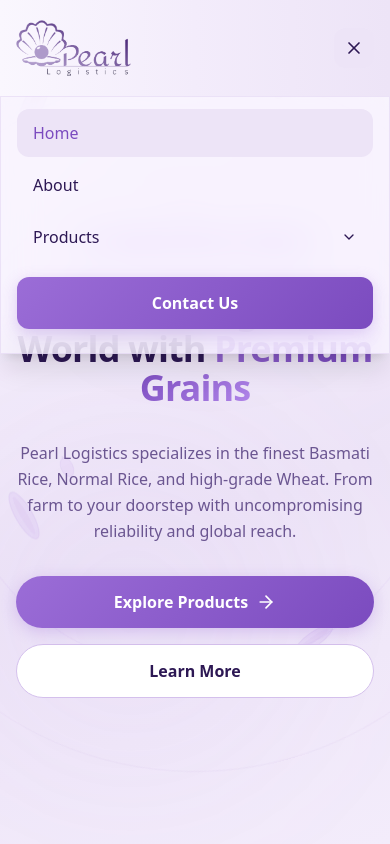
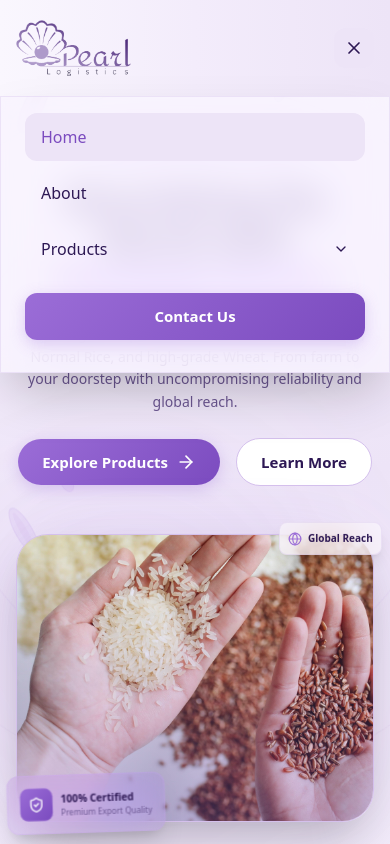
Before and after one commit to unnatrathod123/pearl_logistics, a Next.js app: page / in a window 390 px wide. Both pictures are taken after a click on the button "Toggle menu". Shown: the top 844 px of the page. Built offline with nearby package versions, Linux system fonts and the light colour scheme.

Commit message:
feat: initialize project structure with core pages, global styles, and reusable navigation and product components

```diff
--- a/app/components/Navbar.tsx
+++ b/app/components/Navbar.tsx
@@ -179,11 +179,11 @@ export default function Navbar() {
 
       {/* Mobile Menu */}
       <div
-        className={`md:hidden absolute top-full left-0 right-0 glass shadow-xl border-t border-border transition-all duration-300 overflow-hidden ${
-          isMobileMenuOpen ? "max-h-screen opacity-100" : "max-h-0 opacity-0"
+        className={`md:hidden absolute top-full left-0 right-0 glass shadow-2xl border-t border-border transition-all duration-500 ease-in-out overflow-hidden ${
+          isMobileMenuOpen ? "max-h-[90vh] opacity-100 translate-y-0" : "max-h-0 opacity-0 -translate-y-4 pointer-events-none"
         }`}
       >
-        <div className="px-4 pt-3 pb-6 space-y-1">
+        <div className="px-6 pt-4 pb-8 space-y-2 max-h-[80vh] overflow-y-auto">
           {navLinks.filter((l) => l.href !== "/contact").map((link) => (
             <Link
               key={link.name}
--- a/app/components/ProductsGrid.tsx
+++ b/app/components/ProductsGrid.tsx
@@ -91,7 +91,7 @@ export default function ProductsGrid() {
                 id={product.id}
                 className={`space-y-6 rounded-3xl transition-all duration-500 ${
                   isHighlighted
-                    ? "ring-2 ring-accent shadow-[0_0_40px_0px_var(--accent)] scale-[1.02] p-3"
+                    ? "ring-2 ring-accent shadow-[0_0_40px_0px_var(--accent)] scale-[1.01] sm:scale-[1.02] p-2 sm:p-3"
                     : "p-0"
                 }`}
               >
--- a/app/globals.css
+++ b/app/globals.css
@@ -28,6 +28,7 @@
   --color-accent-light: var(--accent-light);
   --color-glow: var(--glow);
   --font-sans: var(--font-outfit);
+  --breakpoint-xs: 375px;
 }
 
 html {
@@ -594,3 +595,30 @@ body {
     font-size: 2rem;
   }
 }
+
+@media (max-width: 480px) {
+  .section-label {
+    font-size: 0.75rem;
+    padding: 4px 12px;
+  }
+  .btn-primary, .btn-secondary {
+    padding: 12px 24px;
+    font-size: 0.9375rem;
+  }
+  h1 {
+    letter-spacing: -0.02em;
+  }
+}
+
+/* 4K and Ultra Wide Screens */
+@media (min-width: 2000px) {
+  .max-w-7xl {
+    max-width: 9xl; /* Assuming max-w-9xl is defined or just use a large value */
+  }
+  h1 {
+    font-size: 6rem;
+  }
+  body {
+    font-size: 1.25rem;
+  }
+}
--- a/app/page.tsx
+++ b/app/page.tsx
@@ -21,32 +21,32 @@ export default function Home() {
         <div className="absolute top-1/2 left-1/2 -translate-x-1/2 -translate-y-1/2 w-175 h-175 rounded-full border border-border opacity-20 animate-spin-slow pointer-events-none" />
         <div className="absolute top-1/2 left-1/2 -translate-x-1/2 -translate-y-1/2 w-125 h-125 rounded-full border border-accent-light opacity-15 animate-spin-slow pointer-events-none" style={{ animationDirection: "reverse", animationDuration: "30s" }} />
 
-        <div className="max-w-7xl mx-auto px-4 sm:px-6 lg:px-8 relative z-10 w-full">
+        <div className="max-w-7xl mx-auto px-4 sm:px-6 lg:px-8 relative z-10 w-full py-12 lg:py-0">
           <div className="grid grid-cols-1 lg:grid-cols-2 gap-12 lg:gap-16 items-center">
             {/* Left Content */}
-            <div className="space-y-8 text-center lg:text-left animate-fade-in-up">
+            <div className="space-y-6 sm:space-y-8 text-center lg:text-left animate-fade-in-up">
               <div className="section-label mx-auto lg:mx-0">
                 <Leaf className="h-4 w-4" />
                 <span>Premium Quality Grains</span>
               </div>
 
-              <h1 className="text-4xl sm:text-5xl md:text-6xl lg:text-7xl font-extrabold text-text tracking-tight leading-[1.08]">
+              <h1 className="text-3xl xs:text-4xl sm:text-5xl md:text-6xl lg:text-7xl font-extrabold text-text tracking-tight leading-[1.1] sm:leading-[1.08]">
                 Nourishing the{" "}
                 <br className="hidden sm:block" />
                 World with{" "}
                 <span className="text-gradient">Premium Grains</span>
               </h1>
 
-              <p className="text-base sm:text-lg text-text-muted max-w-xl mx-auto lg:mx-0 leading-relaxed">
+              <p className="text-sm sm:text-base md:text-lg text-text-muted max-w-xl mx-auto lg:mx-0 leading-relaxed">
                 Pearl Logistics specializes in the finest Basmati Rice, Normal Rice, and
                 high-grade Wheat. From farm to your doorstep with uncompromising
                 reliability and global reach.
               </p>
 
-              <div className="flex flex-col sm:flex-row items-center gap-4 justify-center lg:justify-start">
+              <div className="flex flex-col xs:flex-row items-center gap-4 justify-center lg:justify-start">
                 <Link
                   href="/products"
-                  className="btn-primary w-full sm:w-auto inline-flex items-center justify-center gap-2 text-base"
+                  className="btn-primary w-full xs:w-auto inline-flex items-center justify-center gap-2 text-base"
                 >
                   <span className="relative z-10 flex items-center gap-2">
                     Explore Products <ArrowRight className="h-5 w-5" />
@@ -54,7 +54,7 @@ export default function Home() {
                 </Link>
                 <Link
                   href="/about"
-                  className="btn-secondary w-full sm:w-auto inline-flex items-center justify-center text-base"
+                  className="btn-secondary w-full xs:w-auto inline-flex items-center justify-center text-base"
                 >
                   Learn More
                 </Link>
@@ -62,42 +62,42 @@ export default function Home() {
             </div>
 
             {/* Right — Hero Image */}
-            <div className="relative hidden lg:block">
-              <div className="relative h-135 w-full">
+            <div className="relative block lg:block">
+              <div className="relative h-72 sm:h-96 md:h-110 lg:h-135 w-full">
                 {/* Glow behind card */}
-                <div className="absolute inset-4 bg-linear-to-tr from-accent to-glow rounded-[2.5rem] opacity-15 blur-2xl" />
+                <div className="absolute inset-4 bg-linear-to-tr from-accent to-glow rounded-[2rem] sm:rounded-[2.5rem] opacity-15 blur-2xl" />
 
                 {/* Main image container */}
-                <div className="absolute inset-0 rounded-[2.5rem] overflow-hidden shadow-2xl border border-border">
+                <div className="absolute inset-0 rounded-[2rem] sm:rounded-[2.5rem] overflow-hidden shadow-2xl border border-border">
                   <Image
                     src="/RIce_&_Wheat_In_Hand.jpeg"
                     alt="Premium grain fields — Pearl Logistics"
                     fill
                     className="object-cover"
-                    sizes="(max-width: 1024px) 0vw, 50vw"
+                    sizes="(max-width: 1024px) 100vw, 50vw"
                     priority
                   />
                   <div className="absolute inset-0 bg-linear-to-t from-accent-dark/30 to-transparent pointer-events-none" />
                 </div>
 
                 {/* Floating badge */}
-                <div className="absolute -bottom-4 -left-4 glass-purple rounded-2xl p-5 shadow-xl z-20 animate-float-medium" style={{ animationDelay: "1s" }}>
-                  <div className="flex items-center gap-3">
-                    <div className="w-12 h-12 rounded-xl bg-linear-to-br from-accent to-accent-dark flex items-center justify-center">
-                      <ShieldCheck className="h-6 w-6 text-white" />
+                <div className="absolute -bottom-4 -left-2 sm:-left-4 glass-purple rounded-xl sm:rounded-2xl p-3 sm:p-5 shadow-xl z-20 animate-float-medium" style={{ animationDelay: "1s" }}>
+                  <div className="flex items-center gap-2 sm:gap-3">
+                    <div className="w-8 h-8 sm:w-12 sm:h-12 rounded-lg sm:rounded-xl bg-linear-to-br from-accent to-accent-dark flex items-center justify-center">
+                      <ShieldCheck className="h-4 w-4 sm:h-6 sm:w-6 text-white" />
                     </div>
                     <div>
-                      <p className="font-bold text-text text-sm">100% Certified</p>
-                      <p className="text-xs text-text-muted">Premium Export Quality</p>
+                      <p className="font-bold text-text text-[10px] sm:text-sm">100% Certified</p>
+                      <p className="text-[8px] sm:text-xs text-text-muted">Premium Export Quality</p>
                     </div>
                   </div>
                 </div>
 
                 {/* Top-right badge */}
-                <div className="absolute -top-3 -right-3 glass rounded-xl px-4 py-3 shadow-lg z-20 animate-float-medium" style={{ animationDelay: "2s" }}>
-                  <div className="flex items-center gap-2">
-                    <Globe className="h-5 w-5 text-accent" />
-                    <span className="text-sm font-semibold text-text">Global Reach</span>
+                <div className="absolute -top-3 -right-2 sm:-right-3 glass rounded-lg sm:rounded-xl px-2 sm:px-4 py-2 sm:py-3 shadow-lg z-20 animate-float-medium" style={{ animationDelay: "2s" }}>
+                  <div className="flex items-center gap-1.5 sm:gap-2">
+                    <Globe className="h-3.5 w-3.5 sm:h-5 sm:w-5 text-accent" />
+                    <span className="text-[10px] sm:text-sm font-semibold text-text">Global Reach</span>
                   </div>
                 </div>
               </div>
--- a/app/products/page.tsx
+++ b/app/products/page.tsx
@@ -47,9 +47,9 @@ export default function ProductsPage() {
       </section>
 
       {/* PRODUCTS BANNER */}
-      <section className="py-8" style={{ background: "var(--bg)" }}>
+      <section className="py-6 sm:py-8" style={{ background: "var(--bg)" }}>
         <div className="max-w-7xl mx-auto px-4 sm:px-6 lg:px-8">
-          <div className="relative w-full h-50 md:h-80 rounded-3xl overflow-hidden shadow-lg border border-border">
+          <div className="relative w-full h-48 xs:h-60 sm:h-72 md:h-96 rounded-2xl sm:rounded-3xl overflow-hidden shadow-lg border border-border">
             <Image
               src="/images/products_banner.png"
               alt="Premium grain commodities — Rice, Wheat"
@@ -57,7 +57,7 @@ export default function ProductsPage() {
               className="object-cover"
               sizes="100vw"
             />
-            <div className="absolute inset-0 bg-linear-to-r from-accent-dark/50 via-transparent to-(--accent)/30 pointer-events-none" />
+            <div className="absolute inset-0 bg-linear-to-r from-accent-dark/60 via-accent-dark/20 to-transparent pointer-events-none" />
             <div className="absolute bottom-6 left-6 md:bottom-10 md:left-10 z-10">
               <h2 className="text-white text-2xl md:text-4xl font-bold drop-shadow-lg mb-1">
                 Premium Agri Commodities
```
Also changed, not shown: app/about/page.tsx (+7 -7 lines), app/contact/page.tsx (+8 -8 lines).
